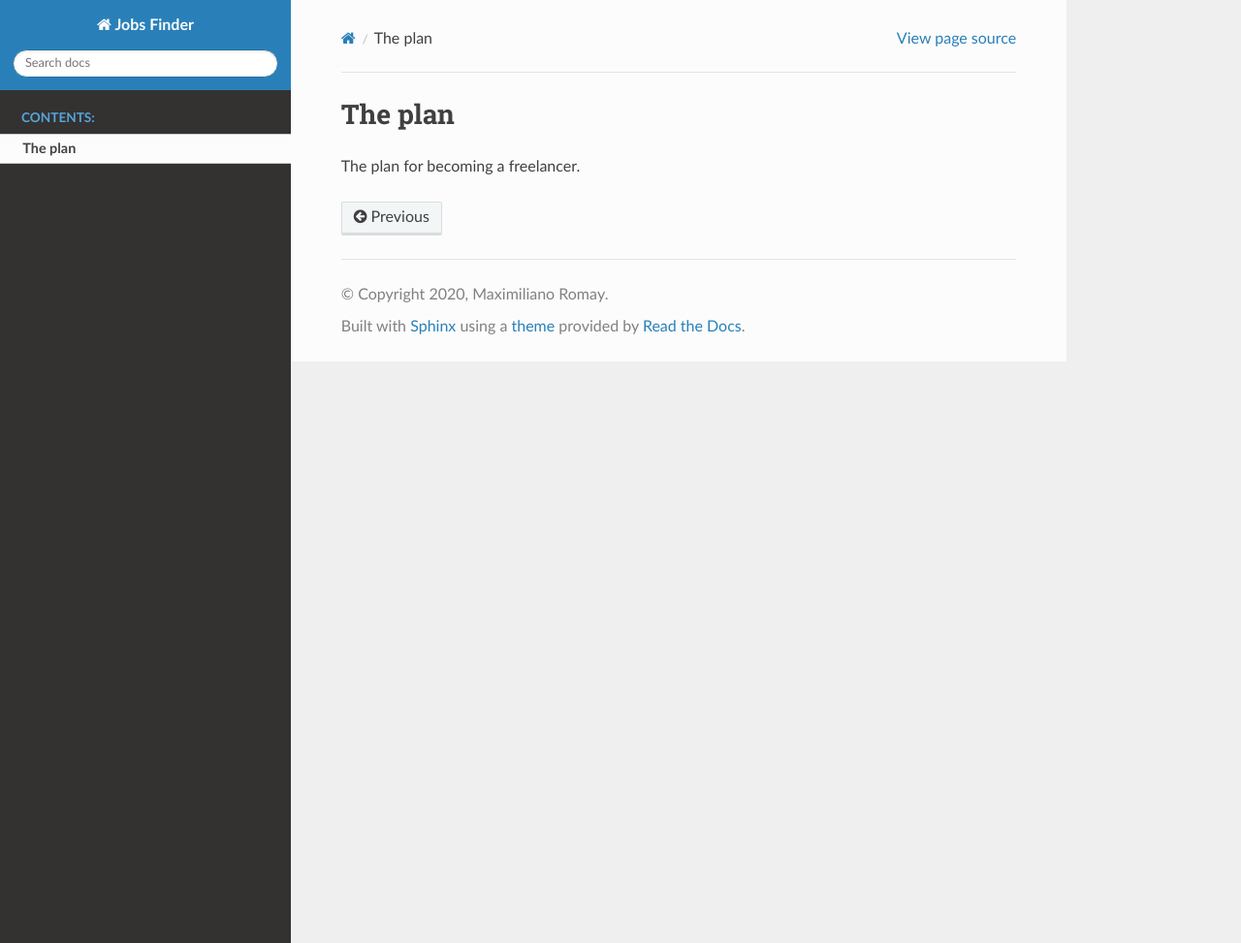
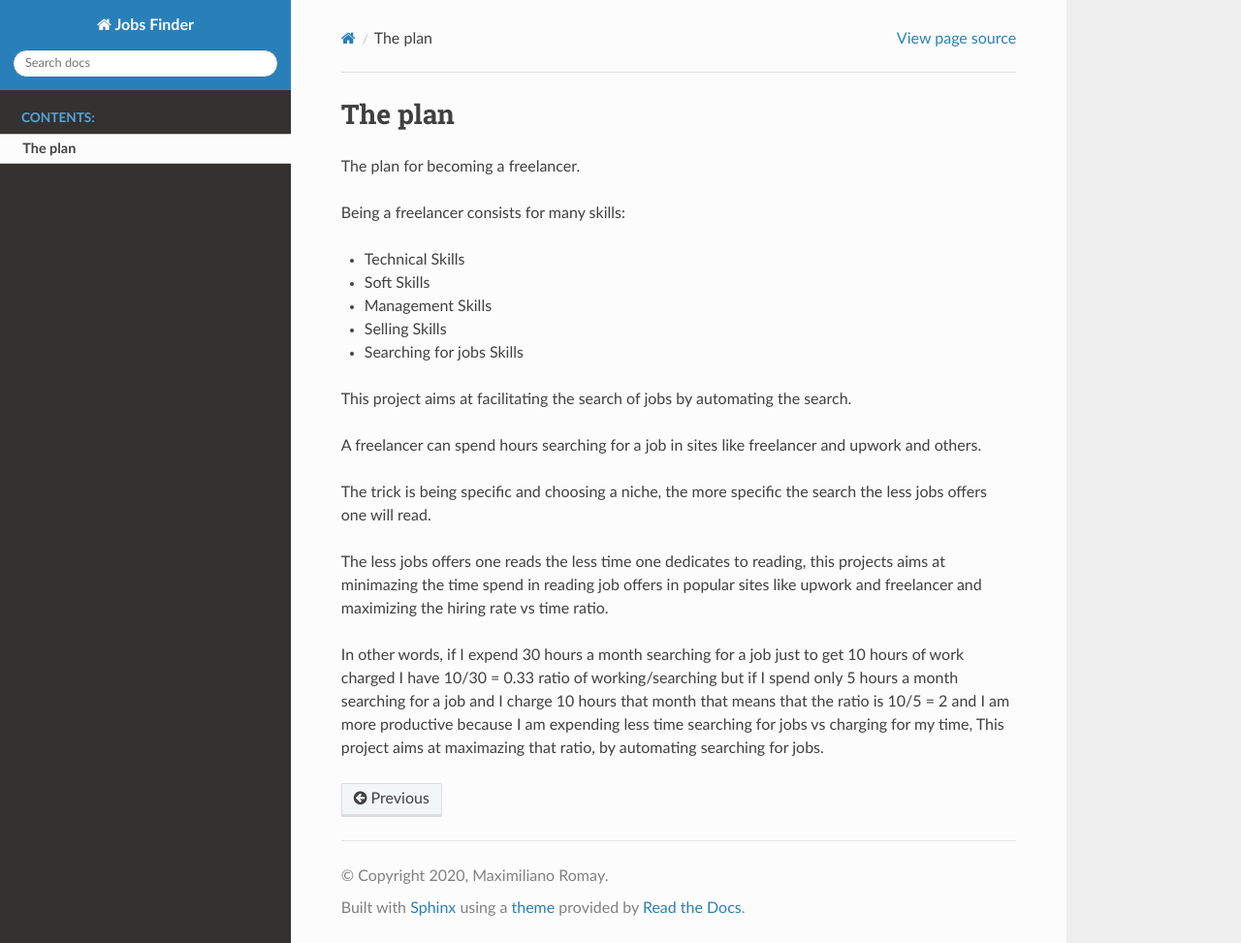
Before and after one commit to maximilianorom77/jobfinder, a Sphinx documentation site: the page built from docs/source/plan.rst, in a window 1280 px wide and 973 px high. Shown: the whole window at 97% size. Built offline with Sphinx 7.4.7 and the Read the Docs theme 2.0.0, drawn with Linux system fonts in a browser that asks for light colours.

Commit message:
* more documentation about the plan

```diff
--- a/docs/source/plan.rst
+++ b/docs/source/plan.rst
@@ -2,3 +2,34 @@ The plan
 ========
 
 The plan for becoming a freelancer.
+
+Being a freelancer consists for many skills:
+
+* Technical Skills
+
+* Soft Skills
+
+* Management Skills
+
+* Selling Skills
+
+* Searching for jobs Skills
+
+This project aims at facilitating the search of jobs by automating the search.
+
+A freelancer can spend hours searching for a job in sites like freelancer and
+upwork and others.
+
+The trick is being specific and choosing a niche, the more specific the search
+the less jobs offers one will read.
+
+The less jobs offers one reads the less time one dedicates to reading, this
+projects aims at minimazing the time spend in reading job offers in popular
+sites like upwork and freelancer and maximizing the hiring rate vs time ratio.
+
+In other words, if I expend 30 hours a month searching for a job just to get
+10 hours of work charged I have 10/30 = 0.33 ratio of working/searching
+but if I spend only 5 hours a month searching for a job and I charge 10 hours
+that month that means that the ratio is 10/5 = 2 and I am more productive
+because I am expending less time searching for jobs vs charging for my time,
+This project aims at maximazing that ratio, by automating searching for jobs.
```
